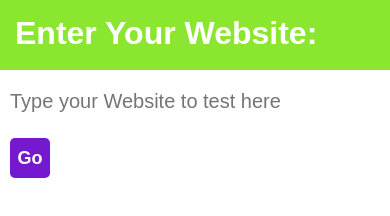
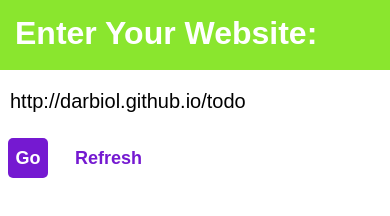
Before and after one commit to Darbiol/darbiol.github.io, a plain HTML site: page responsiveness/index.html in a window 390 px wide. Shown: the top 216 px of the page. Drawn offline with Linux system fonts and the light colour scheme.

Commit message:
finished multi window responsive test

```diff
--- a/responsiveness/index.html
+++ b/responsiveness/index.html
@@ -9,27 +9,28 @@
 <body>
 	<header id="header" class="">
 			<h1>Enter Your Website: </h1>
-			<input type="text" id="website-to-visit" placeholder="Type your Website to test here">
-			<button>Go</button>
+			<input type="text" value="http://darbiol.github.io/todo" id="website-to-visit" placeholder="Type your Website to test here">
+			<button id="goto-website" class='btn'>Go</button>
+			<button id="refresh-website" class='btn'>Refresh</button>
 	</header>
 
 	<div class="container">
 		<main id="contents">
 			<div id="frame1">
 				<h1 class="frame-header"> View Port : 320 </h1>
-				<iframe class="iframe-contents" src="http://darbiol.github.io/todo" width='320' height='600'>
+				<iframe class="iframe-contents iframe" src="http://darbiol.github.io/todo" width='320' height='600'>
 				  	<p>Your browser does not support iframes.</p>
 				</iframe>
 			</div>
 			<div id="frame2">
 				<h1 class="frame-header"> View Port : 584 </h1>
-				<iframe class="iframe-contents" src="http://darbiol.github.io/todo" width='584' height='600'>
+				<iframe class="iframe-contents iframe" src="http://darbiol.github.io/todo" width='584' height='600'>
 				  	<p>Your browser does not support iframes.</p>
 				</iframe>
 			</div>
 			<div id="frame3">
 				<h1 class="frame-header"> View Port : 892 </h1>
-				<iframe class="iframe-contents-last" src="http://darbiol.github.io/todo" width='892' height='600'>
+				<iframe class="iframe-contents-last iframe" src="http://darbiol.github.io/todo" width='892' height='600'>
 				  	<p>Your browser does not support iframes.</p>
 				</iframe>
 			</div>
@@ -40,7 +41,7 @@
 	<footer id="footer">
 		Copyright &copy; 2014 ChineseBear Solutions Inc. All rights reserved.
 	</footer>
-	<script src="public/js/jquery.js" type="text/javascript" charset="utf-8" async defer></script>
-	<script src="public/js/scripts.js" type="text/javascript" charset="utf-8" async defer></script>
+	<script src="public/js/jquery.js" type="text/javascript" charset="utf-8"></script>
+	<script src="public/js/scripts.js" type="text/javascript" charset="utf-8"></script>
 </body>
 </html>
--- a/responsiveness/public/css/styles.css
+++ b/responsiveness/public/css/styles.css
@@ -30,26 +30,35 @@ header#header {
 	font-size: 20px;
 }
 
-#header > button {
+#goto-website {
 	height : 40px;
 	width : 40px;
-	font-size: 18px;
-	margin : 14px 10px;
-	border-radius: 5px;
 	background-color : #7519D1;
 	color : #FFF;
-	font-weight: bold;
 }
 
-#header > button:active {
+#goto-website:active {
 	background-color :#FFF;
 	color :  #7519D1;
+}
+
+#refresh-website {
+	height : 40px;
+	width : 80px;
+	background-color :#FFF;
+	color :  #7519D1;
+}
+
+#refresh-website:active {
+	background-color : #7519D1;
+	color : #FFF;
 }
 
 /* =========  FOOTER  ==========*/
 footer#footer {
 	width : 100%;
 	margin : 0 auto;
+	height : 70px;
 	text-align: center;
 	border-top: 1px solid #B0B0B0;
 	color : #959595;
@@ -101,3 +110,10 @@ main#contents{
 .iframe-contents-last{
 	margin : 15px 60px;
 }
+
+.btn {
+	font-size: 18px;
+	margin : 14px 8px;
+	border-radius: 5px;
+	font-weight: bold;
+}
--- a/responsiveness/public/js/scripts.js
+++ b/responsiveness/public/js/scripts.js
@@ -1,3 +1,15 @@
-$(document).ready(function(){
+$( document ).ready( function(){
 	console.log('doc is ready');
-})
+
+	$( '#goto-website' ).click( function (){
+		var website = $(this).prev().val();
+		console.log(website);
+		$('main').find('.iframe').each( function(){
+			console.log($(this).attr('src', website));
+		} );
+	} );
+
+	$( '#refresh-website' ).click( function(){
+		window.location.reload();
+	} );
+} )
```
